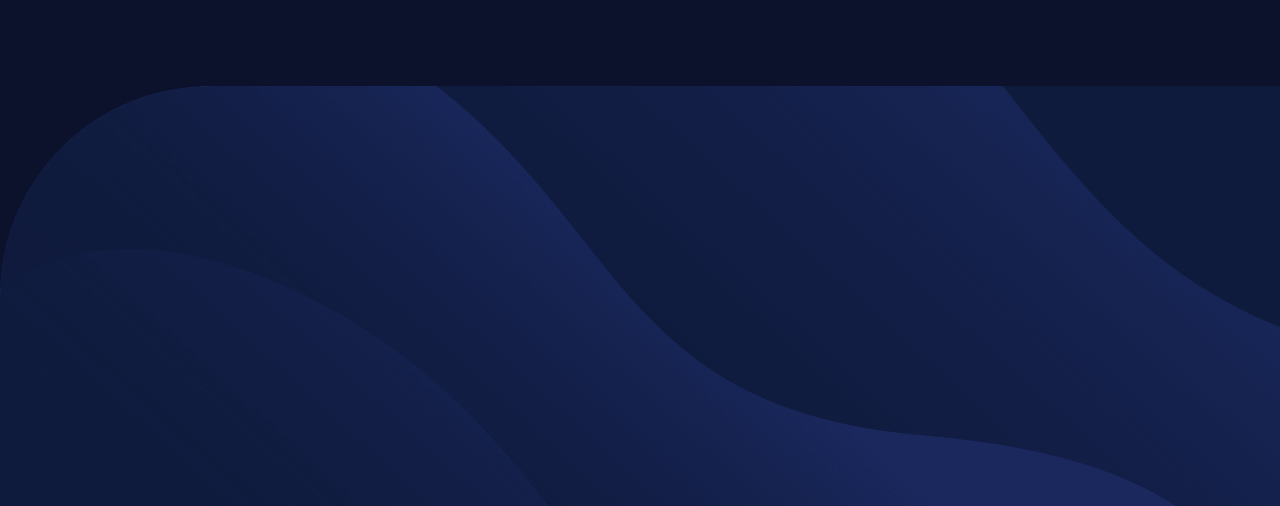
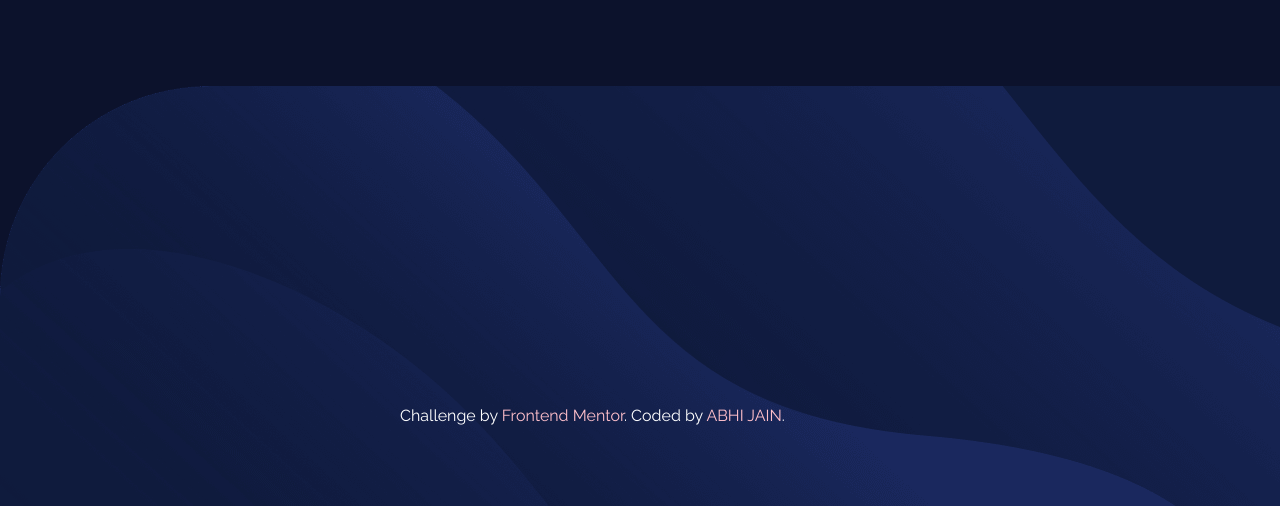
Before and after one commit to abhijain2003/flyo-data-storage-section, a plain HTML site: page index.html in a window 1280 px wide. Shown: the part 294-800 px from the top of the page. Drawn offline with Linux system fonts and the light colour scheme.

Commit message:
Update index.html

```diff
--- a/index.html
+++ b/index.html
@@ -9,7 +9,7 @@
   <link rel="stylesheet" href="index.css">
 
   <link href="https://fonts.googleapis.com/css2?family=Raleway:wght@400;700&display=swap" rel="stylesheet">
-  <title>Frontend Mentor | Fylo data storage component</title>
+  <title>ABHI JAIN | Fylo data storage component</title>
 
 
 </head>
@@ -44,9 +44,9 @@
 
 </div>
 
-  <!-- <div class="attribution">
+  <div class="attribution">
     Challenge by <a href="https://www.frontendmentor.io?ref=challenge" target="_blank">Frontend Mentor</a>.
-    Coded by <a href="#">Your Name Here</a>.
-  </div> -->
+    Coded by <a href="https://github.com/abhijain2003/abhijain2003">ABHI JAIN</a>.
+  </div>
 </body>
 </html>
```
